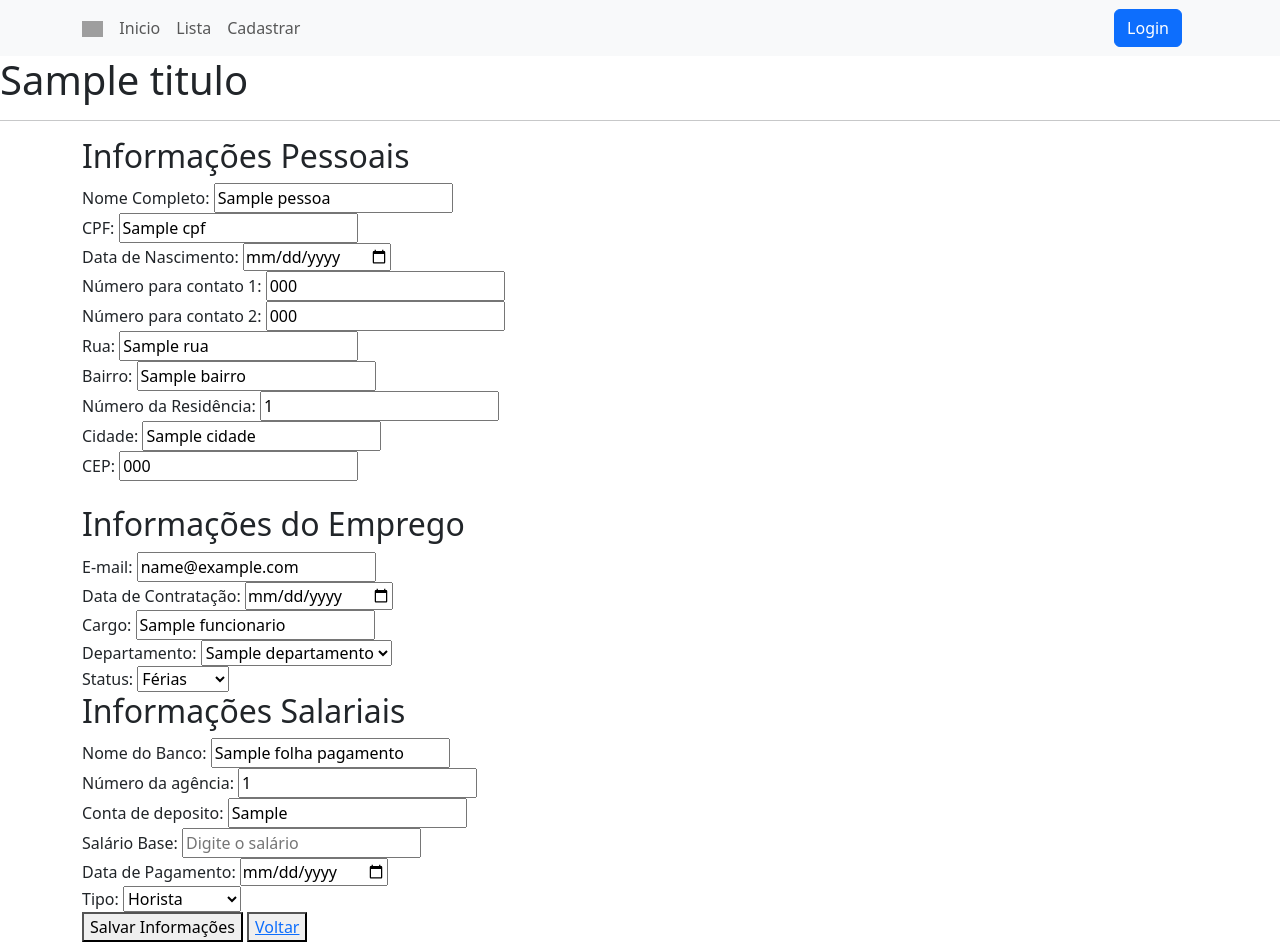
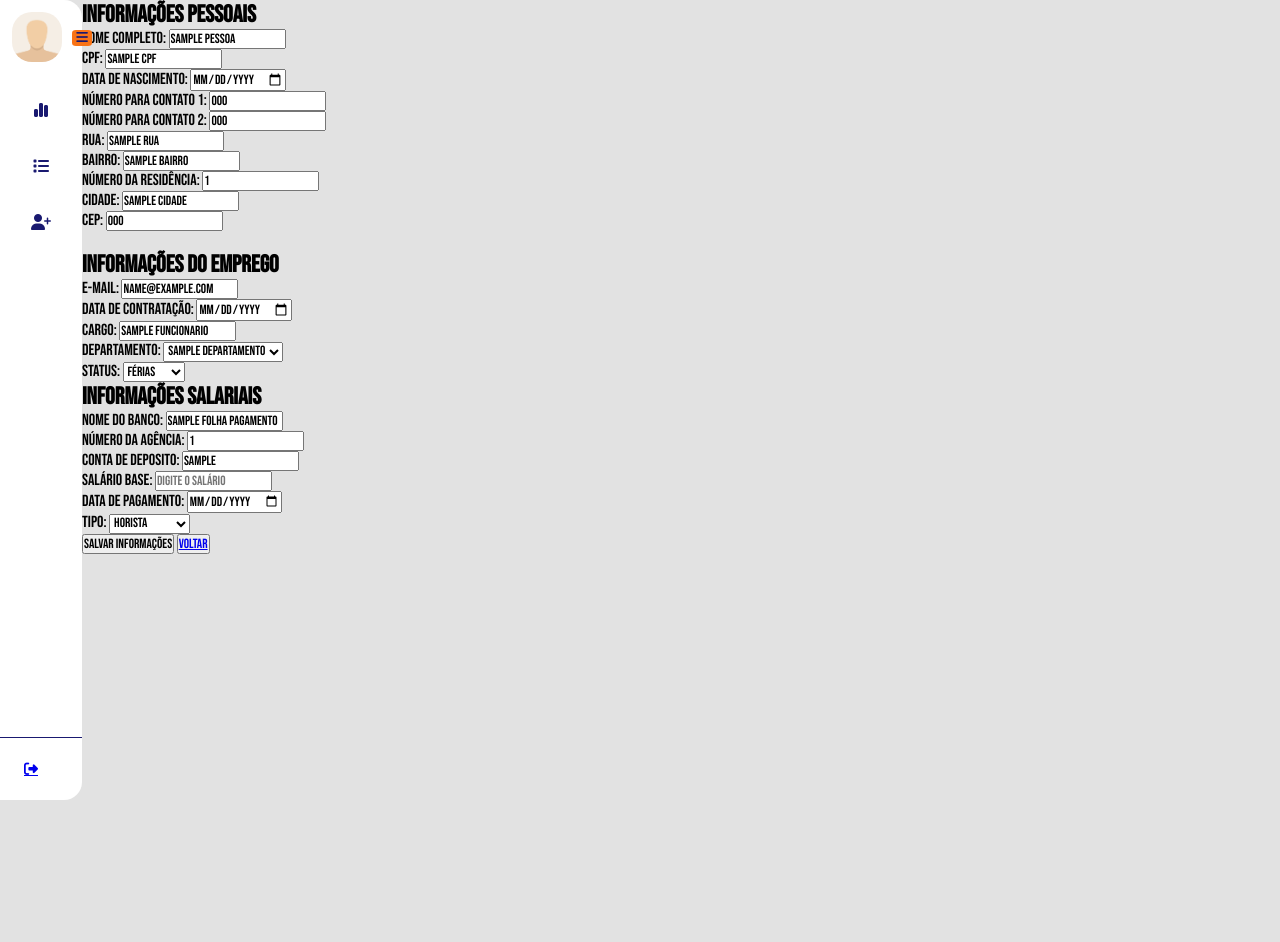
Before and after one commit to joao-victor-73/WorkForce, a Python web app: template projeto/templates/editar.html in a window 1280 px wide. After the commit the page ends 800 px from the top, so only its background shows below. Run offline with Jinja, Linux system fonts and the light colour scheme; the template is opened without the code that fills it: most values are stand-ins (such as "Sample title", 1, 10 or a date in 2020); some libraries are stand-ins or nearby versions; grey boxes are pictures that could not be loaded.

Commit message:
Integração do Back-End e Front-End

```diff
--- /dev/null
+++ b/projeto/static/css/SideBar.css
@@ -0,0 +1,156 @@
+@import url('https://fonts.googleapis.com/css2?family=Bebas+Neue&display=swap');
+
+* {
+    margin: 0;
+    padding: 0;
+    box-sizing: border-box;
+    font-family: "Bebas Neue", sans-serif;
+}
+
+body {
+    display: flex;
+    min-height: 100vh;
+    background-color: #e2e2e2;
+}
+
+main {
+    padding: 20px;
+    position: fixed;
+    z-index: 1;
+    padding-left: calc(82px + 20px); /* Ajuste aqui para uma medida válida */
+}
+
+#sidebar {
+    display: flex;
+    flex-direction: column;
+    justify-content: space-between;
+    background-color: #ffffff;
+    height: 100vh;
+    position: relative;
+    border-radius: 0px 18px 18px 0px;
+    transition: all .2s;
+    min-width: 82px;
+}
+
+#sidebar_content {
+    padding: 12px;
+}
+
+#user {
+    display: flex;
+    align-items: center;
+    gap: 8px;
+    margin-bottom: 24px;
+}
+
+#user_avatar {
+    width: 50px;
+    height: 50px;
+    object-fit: cover;
+    border-radius: 20px;
+}
+
+#user_infos {
+    display: flex;
+    flex-direction: column;
+}
+
+#user_infos span:last-child {
+    color: #f97316;
+    font-size: 12px;
+}
+
+#side_item { /* Mantido como 'side_item' */
+    display: flex;
+    flex-direction: column;
+    gap: 8px;
+    list-style: none;
+}
+
+.side-item {
+    border-radius: 8px;
+    padding: 14px;
+    cursor: pointer;
+}
+
+.side-item.active {
+    background-color: #f97316;
+}
+
+.side-item:hover:not(.active), #logout_btn:hover {
+    background-color: #ffc49a;
+}
+
+.side-item a {
+    text-decoration: none;
+    display: flex;
+    align-items: center;
+    justify-content: center;
+    color: #191970;
+}
+
+.side-item.active a {
+    color: #ffffff;
+}
+
+.side-item a i {
+    display: flex;
+    align-items: center;
+    justify-content: center;
+    width: 20px;
+    height: 20px;
+}
+
+#logout {
+    border-top: 1px solid #191970;
+    padding: 12px;
+}
+
+#logout_btn {
+    border: none;
+    padding: 12px;
+    font-size: 14px;
+    display: flex;
+    gap: 20px;
+    align-items: center;
+    border-radius: 8px;
+    text-align: start;
+    cursor: pointer;
+    background-color: transparent;
+}
+
+#open_btn {
+    position: absolute;
+    top: 30px;
+    right: -10px;
+    background-color: #f97316;
+    color: #191970;
+    border-radius: 20%;
+    width: 20px;
+    border: none;
+    cursor: pointer;
+}
+
+.item-description {
+    width: 0px;
+    overflow: hidden;
+    white-space: nowrap;
+    text-overflow: ellipsis;
+    font: 14px;
+    transition: width .6s;
+    height: 0px;
+}
+
+#sidebar.open-sidebar {
+    min-height: 15%;
+}
+
+#sidebar.open-sidebar .item-description { /* Correção aqui */
+    width: 150px;
+    height: auto;
+}
+
+#sidebar.open-sidebar   .side-item a {
+    justify-content: flex-start;
+    gap: 14px;
+}
--- /dev/null
+++ b/projeto/static/js/Dashboard.js
@@ -0,0 +1,3 @@
+document.getElementById('open_btn').addEventListener('click', function () {
+    document.getElementById('sidebar').classList.toggle('open-sidebar');
+});
--- a/projeto/templates/base.html
+++ b/projeto/templates/base.html
@@ -2,74 +2,64 @@
 <html lang="pt-br">
 <head>
     <meta charset="UTF-8">
+    <link rel="stylesheet" href="https://cdnjs.cloudflare.com/ajax/libs/font-awesome/6.6.0/css/all.min.css" integrity="sha512-Kc323vGBEqzTmouAECnVceyQqyqdsSiqLQISBL29aUW4U/M7pSPA/gEUZQqv1cwx4OnYxTxve5UMg5GT6L4JJg==" crossorigin="anonymous" referrerpolicy="no-referrer" />
     <meta name="viewport" content="width=device-width, initial-scale=1.0">
     <title>WorkForce</title>
 
-    <link rel="stylesheet" href="{{ url_for('static', filename='css/bootstrap.css') }}">
+    <link rel="stylesheet" href="{{ url_for('static', filename='css/Sidebar.css') }}">
 </head>
 <body>
+    <div class="container">
+        <header>
+            <nav id="sidebar"> <!-- Menu Lateral -->
+                <div id="sidebar_content">
+                    <div id="user"> <!-- Perfil no menu lateral -->
+                        <img src="{{ url_for('static', filename='image/profile_avatar_2.png') }}" id="user_avatar" alt="Avatar">
+                        <p id="user_infos">
+                            <!-- Mudar essas informações depois para as informações do usuário que fizer login -->
+                            <span class="item-description">José</span>
+                            <span class="item-description">Administrador</span>
+                        </p>
+                    </div>
 
-    <!-- Navbar -->
-    <nav class="navbar navbar-expand-lg navbar-light bg-body-tertiary">
-        <!-- Container wrapper -->
-        <div class="container">
-        <!-- Navbar brand -->
-        <a class="navbar-brand me-2" href="https://mdbgo.com/">
-            <img
-            src="https://mdbcdn.b-cdn.net/img/logo/mdb-transaprent-noshadows.webp"
-            height="16"
-            alt="MDB Logo"
-            loading="lazy"
-            style="margin-top: -1px;"
-            />
+                    <ul id="side_item">
+                        <li class="side-item">
+                            <a href="{{ url_for('index') }}">
+                                <i class="fa-solid fa-chart-simple"></i>
+                                <span class="item-description">Dashboard</span>
                             </a>
+                        </li>
 
-        <!-- Toggle button -->
-        <button
-            data-mdb-collapse-init
-            class="navbar-toggler"
-            type="button"
-            data-mdb-target="#navbarButtonsExample"
-            aria-controls="navbarButtonsExample"
-            aria-expanded="false"
-            aria-label="Toggle navigation"
-        >
-            <i class="fas fa-bars"></i>
-        </button>
-
-        <!-- Collapsible wrapper -->
-        <div class="collapse navbar-collapse" id="navbarButtonsExample">
-            <!-- Left links -->
-            <ul class="navbar-nav me-auto mb-2 mb-lg-0">
-                <li class="nav-item">
-                    <a class="nav-link" href="{{ url_for('index') }}">Inicio</a>
+                        <!-- Links da navbar que agora vão para o sidebar -->
+                        <li class="side-item">
+                            <a href="{{ url_for('lista_de_funcionarios') }}">
+                                <i class="fa-solid fa-list"></i>
+                                <span class="item-description">Lista</span>
+                            </a>
                         </li>
-                <li class="nav-item">
-                    <a class="nav-link" href="{{ url_for('lista_de_funcionarios') }}">Lista</a>
-                </li>
-                <li class="nav-item">
-                    <a class="nav-link" href="{{ url_for('novo_funcionario') }}">Cadastrar</a>
+                        <li class="side-item">
+                            <a href="{{ url_for('novo_funcionario') }}">
+                                <i class="fa-solid fa-user-plus"></i>
+                                <span class="item-description">Cadastrar</span>
+                            </a>
                         </li>
                     </ul>
-            <!-- Left links -->
 
-            <div class="d-flex align-items-center">
-                <button data-mdb-ripple-init type="button" class="btn btn-primary me-3">
-                    Login
+                    <button id="open_btn">
+                        <i id="open_btn_icon" class="fa-solid fa-bars"></i>
                     </button>
                 </div>
+
+                <div id="logout">
+                    <a href="index.html" id="logout_btn">
+                        <i class="fa-solid fa-right-from-bracket"></i>
+                        <span class="item-description">Logout</span>
+                    </a>
                 </div>
-        <!-- Collapsible wrapper -->
-        </div>
-        <!-- Container wrapper -->
             </nav>
-    <!-- Navbar -->
-
-    <div class="page-header">
-        <h1> {{ titulo }} </h1>
+        </header>
     </div>
 
-    <hr>
 
     <div class="container">
         {% block conteudo %}
@@ -77,5 +67,7 @@
 
         {% endblock %}
     </div>
+
+    <script src="{{ url_for('static', filename='js/Dashboard.js') }}"></script>
 </body>
 </html>
```
Also changed, not shown: projeto/static/css/Dashb.css (added, +44 -0 lines), projeto/templates/dashboard.html (added, +20 -0 lines), projeto/static/image/profile.avatar.jpeg (added), projeto/static/image/profile_avatar_2.png (added). Lines whose indentation alone changed are shown as unchanged.
